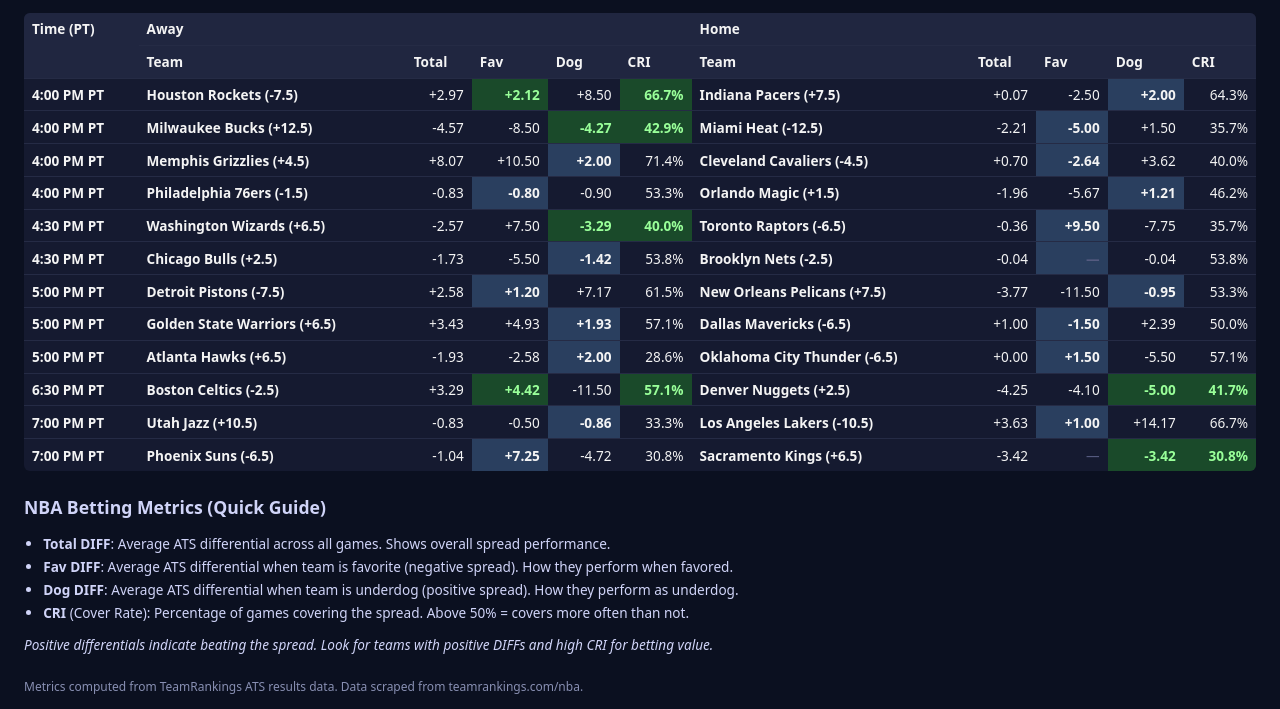
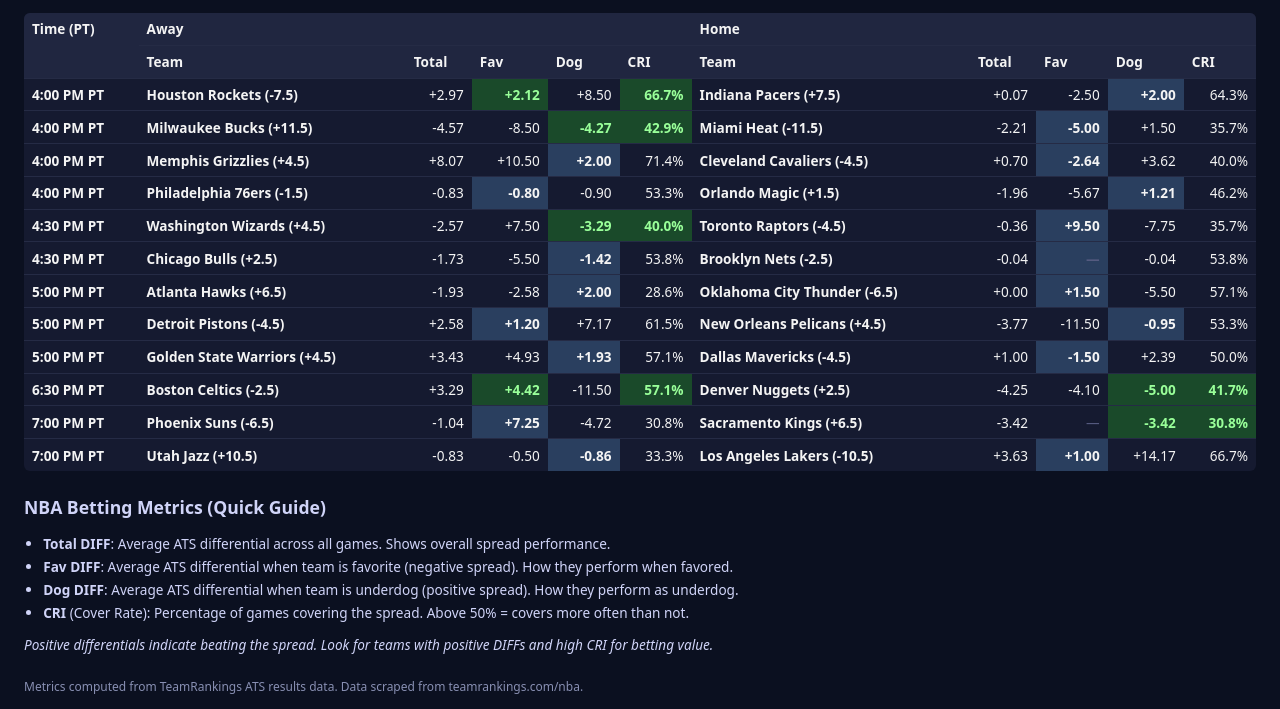
Before and after one commit to ajoros/nbabetinfo, a plain HTML site: page index.html in a window 1280 px wide. Shown: the part 91-800 px from the top of the page. Drawn offline with Linux system fonts and the light colour scheme.

Commit message:
Update nbabetinfo page with ATS plots [2026-11-18 20:59 UTC]

```diff
--- a/index.html
+++ b/index.html
@@ -194,17 +194,17 @@
         </thead>
         <tbody>
           <tr><td class='time'>4:00 PM PT</td><td class='team-name'>Houston Rockets (-7.5)</td><td class='metric'>+2.97</td><td class='metric highlight strong'>+2.12</td><td class='metric'>+8.50</td><td class='metric strong'>66.7%</td><td class='team-name'>Indiana Pacers (+7.5)</td><td class='metric'>+0.07</td><td class='metric'>-2.50</td><td class='metric highlight'>+2.00</td><td class='metric'>64.3%</td></tr>
-<tr><td class='time'>4:00 PM PT</td><td class='team-name'>Milwaukee Bucks (+12.5)</td><td class='metric'>-4.57</td><td class='metric'>-8.50</td><td class='metric highlight warning'>-4.27</td><td class='metric warning'>42.9%</td><td class='team-name'>Miami Heat (-12.5)</td><td class='metric'>-2.21</td><td class='metric highlight'>-5.00</td><td class='metric'>+1.50</td><td class='metric'>35.7%</td></tr>
+<tr><td class='time'>4:00 PM PT</td><td class='team-name'>Milwaukee Bucks (+11.5)</td><td class='metric'>-4.57</td><td class='metric'>-8.50</td><td class='metric highlight warning'>-4.27</td><td class='metric warning'>42.9%</td><td class='team-name'>Miami Heat (-11.5)</td><td class='metric'>-2.21</td><td class='metric highlight'>-5.00</td><td class='metric'>+1.50</td><td class='metric'>35.7%</td></tr>
 <tr><td class='time'>4:00 PM PT</td><td class='team-name'>Memphis Grizzlies (+4.5)</td><td class='metric'>+8.07</td><td class='metric'>+10.50</td><td class='metric highlight'>+2.00</td><td class='metric'>71.4%</td><td class='team-name'>Cleveland Cavaliers (-4.5)</td><td class='metric'>+0.70</td><td class='metric highlight'>-2.64</td><td class='metric'>+3.62</td><td class='metric'>40.0%</td></tr>
 <tr><td class='time'>4:00 PM PT</td><td class='team-name'>Philadelphia 76ers (-1.5)</td><td class='metric'>-0.83</td><td class='metric highlight'>-0.80</td><td class='metric'>-0.90</td><td class='metric'>53.3%</td><td class='team-name'>Orlando Magic (+1.5)</td><td class='metric'>-1.96</td><td class='metric'>-5.67</td><td class='metric highlight'>+1.21</td><td class='metric'>46.2%</td></tr>
-<tr><td class='time'>4:30 PM PT</td><td class='team-name'>Washington Wizards (+6.5)</td><td class='metric'>-2.57</td><td class='metric'>+7.50</td><td class='metric highlight warning'>-3.29</td><td class='metric warning'>40.0%</td><td class='team-name'>Toronto Raptors (-6.5)</td><td class='metric'>-0.36</td><td class='metric highlight'>+9.50</td><td class='metric'>-7.75</td><td class='metric'>35.7%</td></tr>
+<tr><td class='time'>4:30 PM PT</td><td class='team-name'>Washington Wizards (+4.5)</td><td class='metric'>-2.57</td><td class='metric'>+7.50</td><td class='metric highlight warning'>-3.29</td><td class='metric warning'>40.0%</td><td class='team-name'>Toronto Raptors (-4.5)</td><td class='metric'>-0.36</td><td class='metric highlight'>+9.50</td><td class='metric'>-7.75</td><td class='metric'>35.7%</td></tr>
 <tr><td class='time'>4:30 PM PT</td><td class='team-name'>Chicago Bulls (+2.5)</td><td class='metric'>-1.73</td><td class='metric'>-5.50</td><td class='metric highlight'>-1.42</td><td class='metric'>53.8%</td><td class='team-name'>Brooklyn Nets (-2.5)</td><td class='metric'>-0.04</td><td class='metric na highlight'>—</td><td class='metric'>-0.04</td><td class='metric'>53.8%</td></tr>
-<tr><td class='time'>5:00 PM PT</td><td class='team-name'>Detroit Pistons (-7.5)</td><td class='metric'>+2.58</td><td class='metric highlight'>+1.20</td><td class='metric'>+7.17</td><td class='metric'>61.5%</td><td class='team-name'>New Orleans Pelicans (+7.5)</td><td class='metric'>-3.77</td><td class='metric'>-11.50</td><td class='metric highlight'>-0.95</td><td class='metric'>53.3%</td></tr>
-<tr><td class='time'>5:00 PM PT</td><td class='team-name'>Golden State Warriors (+6.5)</td><td class='metric'>+3.43</td><td class='metric'>+4.93</td><td class='metric highlight'>+1.93</td><td class='metric'>57.1%</td><td class='team-name'>Dallas Mavericks (-6.5)</td><td class='metric'>+1.00</td><td class='metric highlight'>-1.50</td><td class='metric'>+2.39</td><td class='metric'>50.0%</td></tr>
 <tr><td class='time'>5:00 PM PT</td><td class='team-name'>Atlanta Hawks (+6.5)</td><td class='metric'>-1.93</td><td class='metric'>-2.58</td><td class='metric highlight'>+2.00</td><td class='metric'>28.6%</td><td class='team-name'>Oklahoma City Thunder (-6.5)</td><td class='metric'>+0.00</td><td class='metric highlight'>+1.50</td><td class='metric'>-5.50</td><td class='metric'>57.1%</td></tr>
+<tr><td class='time'>5:00 PM PT</td><td class='team-name'>Detroit Pistons (-4.5)</td><td class='metric'>+2.58</td><td class='metric highlight'>+1.20</td><td class='metric'>+7.17</td><td class='metric'>61.5%</td><td class='team-name'>New Orleans Pelicans (+4.5)</td><td class='metric'>-3.77</td><td class='metric'>-11.50</td><td class='metric highlight'>-0.95</td><td class='metric'>53.3%</td></tr>
+<tr><td class='time'>5:00 PM PT</td><td class='team-name'>Golden State Warriors (+4.5)</td><td class='metric'>+3.43</td><td class='metric'>+4.93</td><td class='metric highlight'>+1.93</td><td class='metric'>57.1%</td><td class='team-name'>Dallas Mavericks (-4.5)</td><td class='metric'>+1.00</td><td class='metric highlight'>-1.50</td><td class='metric'>+2.39</td><td class='metric'>50.0%</td></tr>
 <tr><td class='time'>6:30 PM PT</td><td class='team-name'>Boston Celtics (-2.5)</td><td class='metric'>+3.29</td><td class='metric highlight strong'>+4.42</td><td class='metric'>-11.50</td><td class='metric strong'>57.1%</td><td class='team-name'>Denver Nuggets (+2.5)</td><td class='metric'>-4.25</td><td class='metric'>-4.10</td><td class='metric highlight warning'>-5.00</td><td class='metric warning'>41.7%</td></tr>
+<tr><td class='time'>7:00 PM PT</td><td class='team-name'>Phoenix Suns (-6.5)</td><td class='metric'>-1.04</td><td class='metric highlight'>+7.25</td><td class='metric'>-4.72</td><td class='metric'>30.8%</td><td class='team-name'>Sacramento Kings (+6.5)</td><td class='metric'>-3.42</td><td class='metric na'>—</td><td class='metric highlight warning'>-3.42</td><td class='metric warning'>30.8%</td></tr>
 <tr><td class='time'>7:00 PM PT</td><td class='team-name'>Utah Jazz (+10.5)</td><td class='metric'>-0.83</td><td class='metric'>-0.50</td><td class='metric highlight'>-0.86</td><td class='metric'>33.3%</td><td class='team-name'>Los Angeles Lakers (-10.5)</td><td class='metric'>+3.63</td><td class='metric highlight'>+1.00</td><td class='metric'>+14.17</td><td class='metric'>66.7%</td></tr>
-<tr><td class='time'>7:00 PM PT</td><td class='team-name'>Phoenix Suns (-6.5)</td><td class='metric'>-1.04</td><td class='metric highlight'>+7.25</td><td class='metric'>-4.72</td><td class='metric'>30.8%</td><td class='team-name'>Sacramento Kings (+6.5)</td><td class='metric'>-3.42</td><td class='metric na'>—</td><td class='metric highlight warning'>-3.42</td><td class='metric warning'>30.8%</td></tr>
         </tbody>
       </table>
     </div>
@@ -239,18 +239,18 @@
         <div class="plot-item"><img src="plots/ats_toronto-raptors.png" alt="Toronto Raptors ATS Performance" /></div>
         <div class="plot-item"><img src="plots/ats_chicago-bulls.png" alt="Chicago Bulls ATS Performance" /></div>
         <div class="plot-item"><img src="plots/ats_brooklyn-nets.png" alt="Brooklyn Nets ATS Performance" /></div>
+        <div class="plot-item"><img src="plots/ats_atlanta-hawks.png" alt="Atlanta Hawks ATS Performance" /></div>
+        <div class="plot-item"><img src="plots/ats_oklahoma-city-thunder.png" alt="Oklahoma City Thunder ATS Performance" /></div>
         <div class="plot-item"><img src="plots/ats_detroit-pistons.png" alt="Detroit Pistons ATS Performance" /></div>
         <div class="plot-item"><img src="plots/ats_new-orleans-pelicans.png" alt="New Orleans Pelicans ATS Performance" /></div>
         <div class="plot-item"><img src="plots/ats_golden-state-warriors.png" alt="Golden State Warriors ATS Performance" /></div>
         <div class="plot-item"><img src="plots/ats_dallas-mavericks.png" alt="Dallas Mavericks ATS Performance" /></div>
-        <div class="plot-item"><img src="plots/ats_atlanta-hawks.png" alt="Atlanta Hawks ATS Performance" /></div>
-        <div class="plot-item"><img src="plots/ats_oklahoma-city-thunder.png" alt="Oklahoma City Thunder ATS Performance" /></div>
         <div class="plot-item"><img src="plots/ats_boston-celtics.png" alt="Boston Celtics ATS Performance" /></div>
         <div class="plot-item"><img src="plots/ats_denver-nuggets.png" alt="Denver Nuggets ATS Performance" /></div>
+        <div class="plot-item"><img src="plots/ats_phoenix-suns.png" alt="Phoenix Suns ATS Performance" /></div>
+        <div class="plot-item"><img src="plots/ats_sacramento-kings.png" alt="Sacramento Kings ATS Performance" /></div>
         <div class="plot-item"><img src="plots/ats_utah-jazz.png" alt="Utah Jazz ATS Performance" /></div>
         <div class="plot-item"><img src="plots/ats_los-angeles-lakers.png" alt="Los Angeles Lakers ATS Performance" /></div>
-        <div class="plot-item"><img src="plots/ats_phoenix-suns.png" alt="Phoenix Suns ATS Performance" /></div>
-        <div class="plot-item"><img src="plots/ats_sacramento-kings.png" alt="Sacramento Kings ATS Performance" /></div>
       </div>
     </section>
   </body>
```
